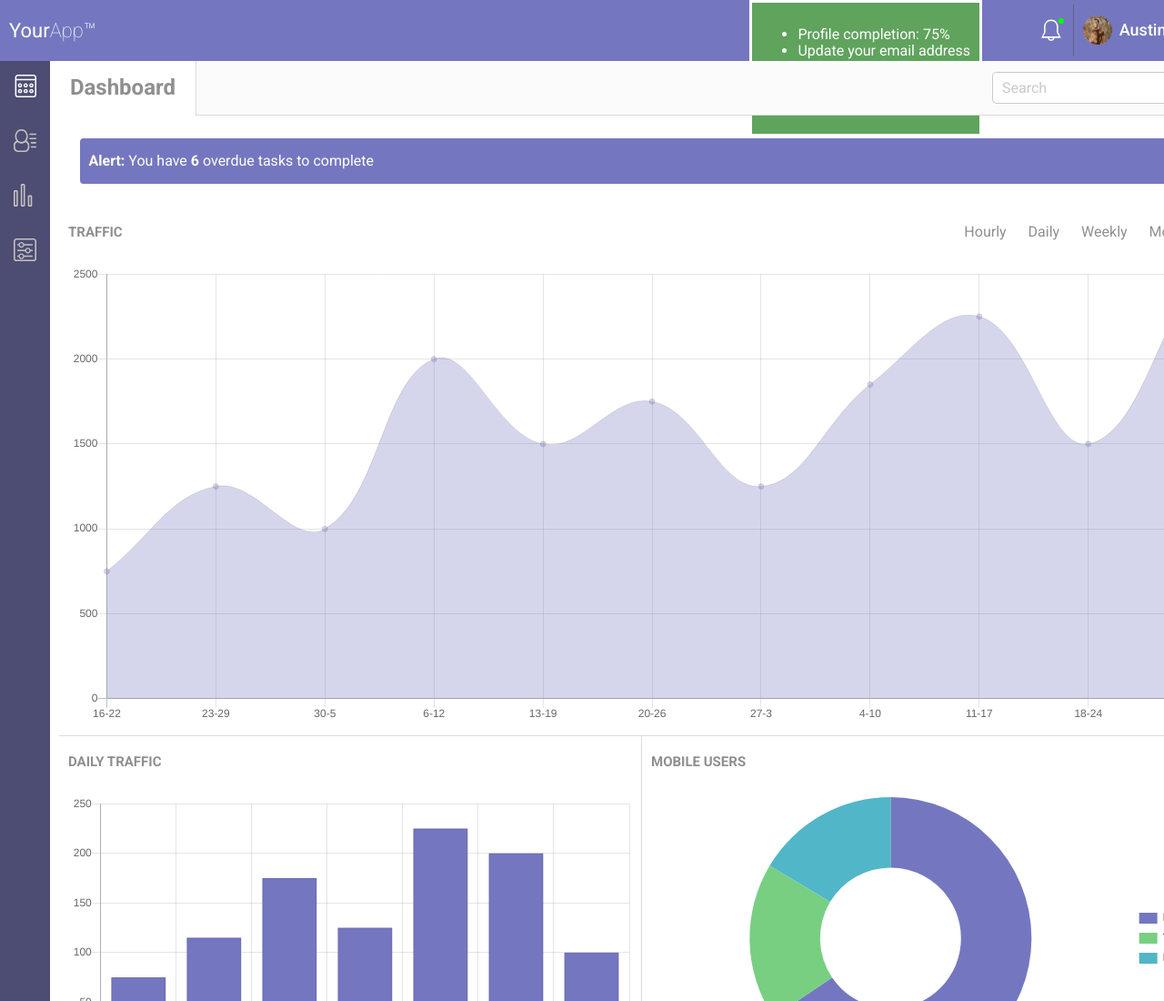
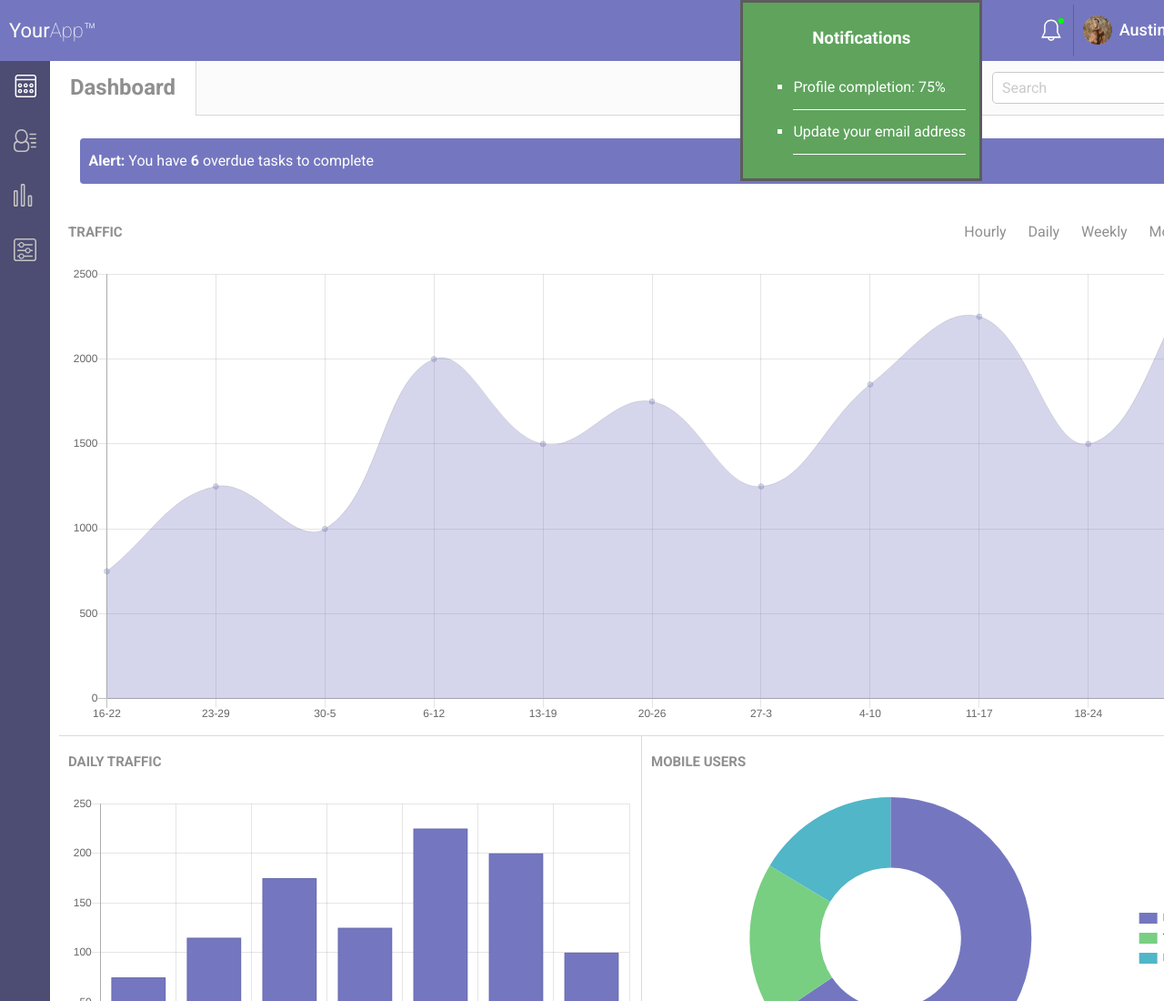
Before and after one commit to austincgordon/Techdegree-Project-7, a plain HTML site: page index.html in a window 1280 px wide. Shown: the top 1100 px of the page at 91% size. Drawn offline with nearby package versions, Linux system fonts and the light colour scheme.

Commit message:
Notification Window
Notification window updates.

```diff
--- a/css/styles.css
+++ b/css/styles.css
@@ -37,14 +37,26 @@ header {
 
 #notification-window {
 	width: auto;
-	height: 150px;
+	height: auto;
 	color: white;
-	padding: 10px;
+	padding: 10px 15px;
 	right: 200px;
 	overflow: visible;
+	z-index: 100;
+	text-align: left;
 	background: rgb(95, 163, 93);
 	position: absolute;
-	border: 3px solid white;
+	border: 3px solid rgb(92, 92, 92);
+}
+
+#notification-window li {
+	border-bottom: 1px solid white;
+	line-height: 3em;
+	list-style-type: square;
+}
+
+.notif-header {
+	text-align: center;
 }
 
 .nav-img {
--- a/index.html
+++ b/index.html
@@ -19,6 +19,7 @@
 
 	<body class="grid-container">
 		<span id="notification-window">
+			<h3 class="notif-header">Notifications</h3>
 			<ul>
 				<li>Profile completion: 75%</li>
 				<li>Update your email address</li>
```
